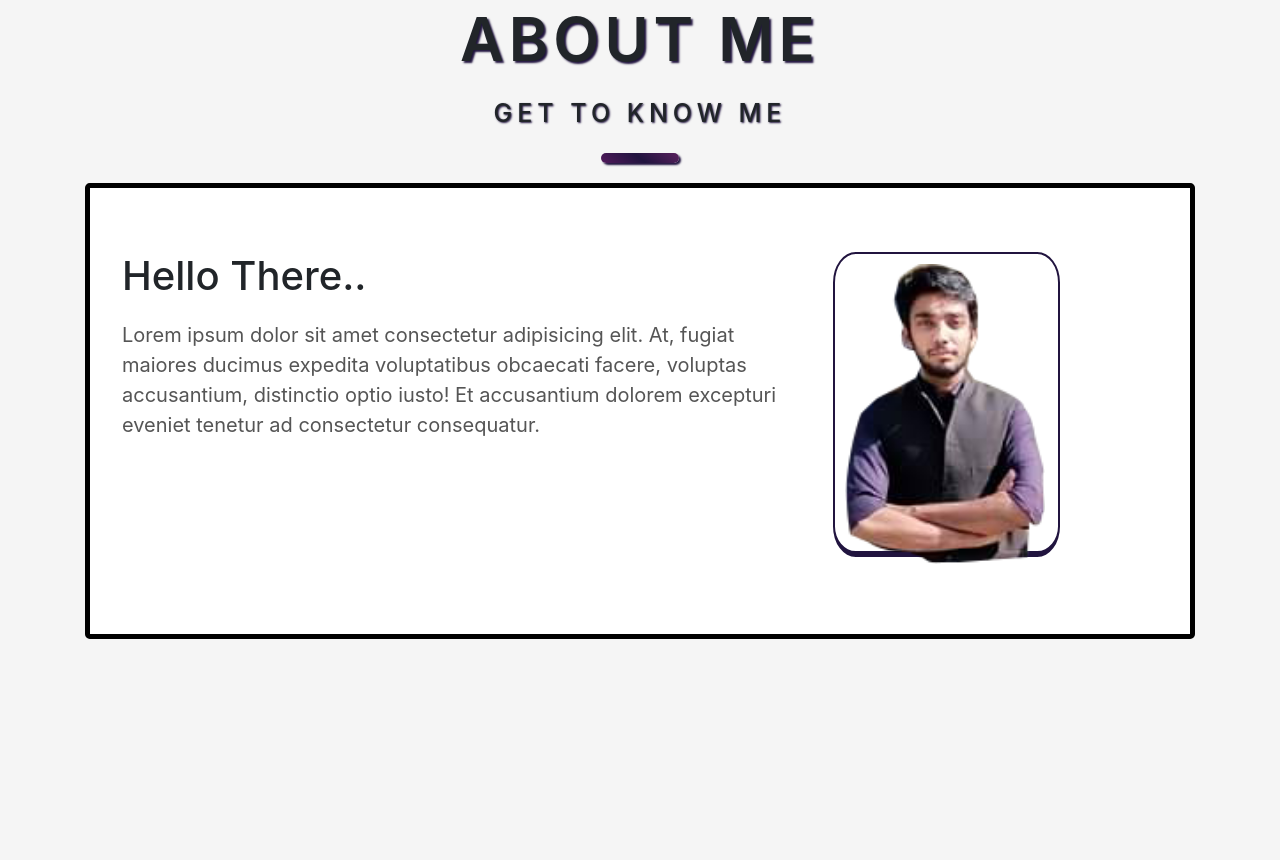
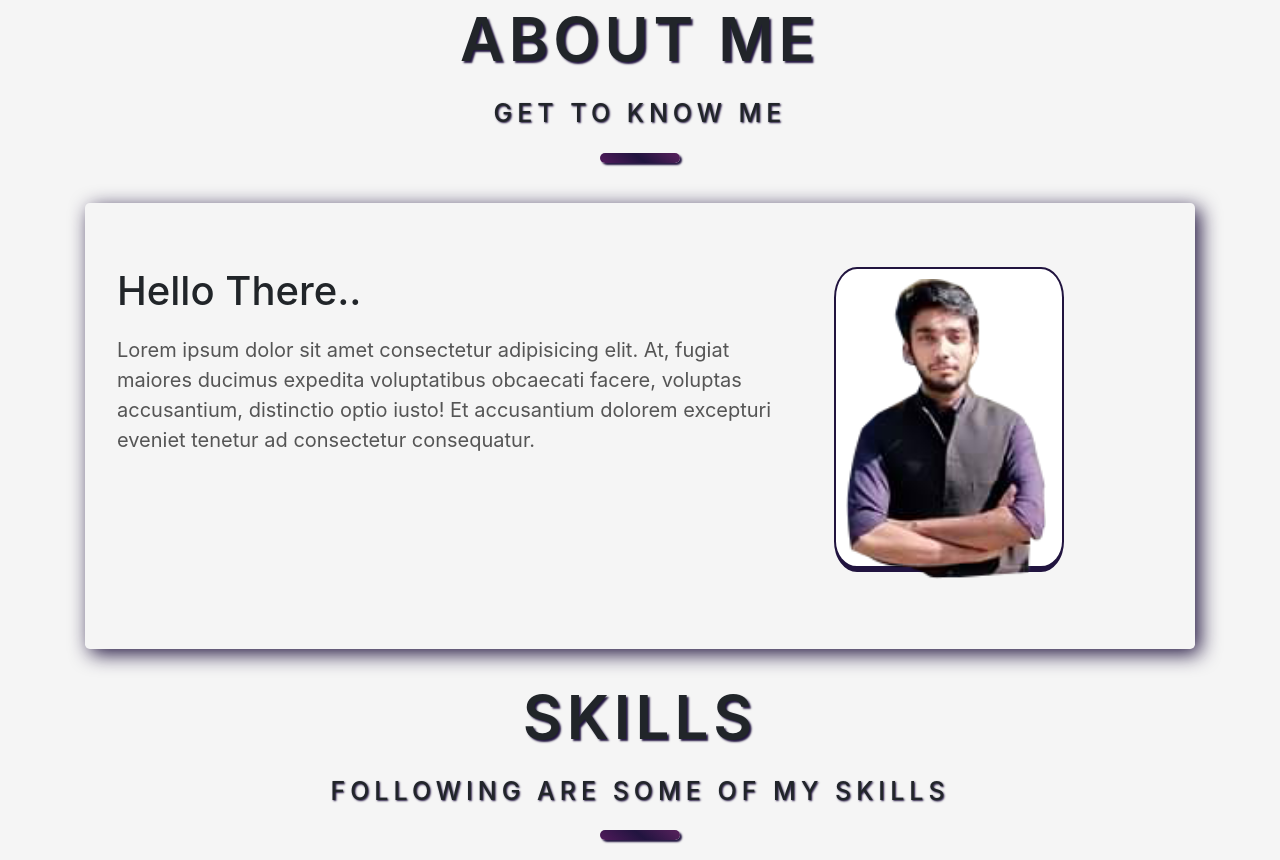
Before and after one commit to Nabeel529886/portfolio, a plain HTML site: page main.html in a window 1280 px wide. Shown: the part 967-1827 px from the top of the page. Before the commit the page ends 1638 px from the top, so only its background shows below. Drawn offline with nearby package versions, Linux system fonts and the light colour scheme.

Commit message:
changes made

```diff
--- a/main.html
+++ b/main.html
@@ -23,10 +23,10 @@
                         <a class="nav-link" href="#about">About</a>
                     </li>
                     <li class="nav-item">
-                        <a class="nav-link" href="#section-2">Projects</a>
+                        <a class="nav-link" href="#skills">Skills</a>
                     </li>
                     <li class="nav-item">
-                        <a class="nav-link" href="#section-3">Skills</a>
+                        <a class="nav-link" href="#section-3">Projects</a>
                     </li>
                     <li class="nav-item">
                         <a class="nav-link" href="#section-4">Services</a>
@@ -71,6 +71,16 @@
             </div>
           </div>
 
+          <div id="skills">
+              <div class="skills-section">
+                  <h1 class="display-4">Skills</h1>
+                  <p>Following are some of my skills</p>
+                  <div class="line-mf"></div>
+              </div>
+              <div class="skills-details container">
+              </div>
+          </div>
+
       </section>
 
 
--- a/styles/css/main.css
+++ b/styles/css/main.css
@@ -7,18 +7,6 @@ body{
     box-shadow: 8px 8px 8px #241540;
     border-radius: 0px;
     height: 7%
-}
-
-@keyframes popdown{
-    0%{
-        font-size: 25px;
-        border-right: 3px solid #241540;
-        border-left: 3px solid #241540;
-        border-radius: 20px;
-    }
-    100%{
-        font-size: 18px;
-    }
 }
 
 
@@ -63,6 +51,7 @@ li.active a.nav-link{
     animation-name: popup;
     animation-duration: 0.5s;
     animation-fill-mode: forwards;
+
 }
 
 .home-section{
@@ -109,11 +98,15 @@ li.active a.nav-link{
 }
 
 
-#about .about-section{
+#about .about-section,
+#skills .skills-section
+{
     padding-bottom: 20px;
 }
 
-#about .about-section h1{
+#about .about-section h1,
+#skills .skills-section h1
+{
     text-align: center;
     text-transform: uppercase;
     font-weight: 600;
@@ -122,7 +115,9 @@ li.active a.nav-link{
     font-size: 60px;
 }
 
-#about .about-section p{
+#about .about-section p,
+#skills .skills-section p
+{
     text-align: center;
     text-transform: uppercase;
     letter-spacing: 5px;
@@ -133,7 +128,7 @@ li.active a.nav-link{
 }
 
 .line-mf{
-    width: 7%;
+    width: 5em;
     height: 10px;
     background: linear-gradient(40deg, #511A5B, #21143F, #59215D);
     margin: 0 auto;
@@ -143,8 +138,9 @@ li.active a.nav-link{
 
 
 #about .about-details{
-    border: 5px solid black;
-    background-color: white;
+    margin-top: 20px;
+    box-shadow: 5px 5px 20px #21143F;
+    background-color: #f5f5f5;
 }
 
 #about .about-details .about-content h1{
```
